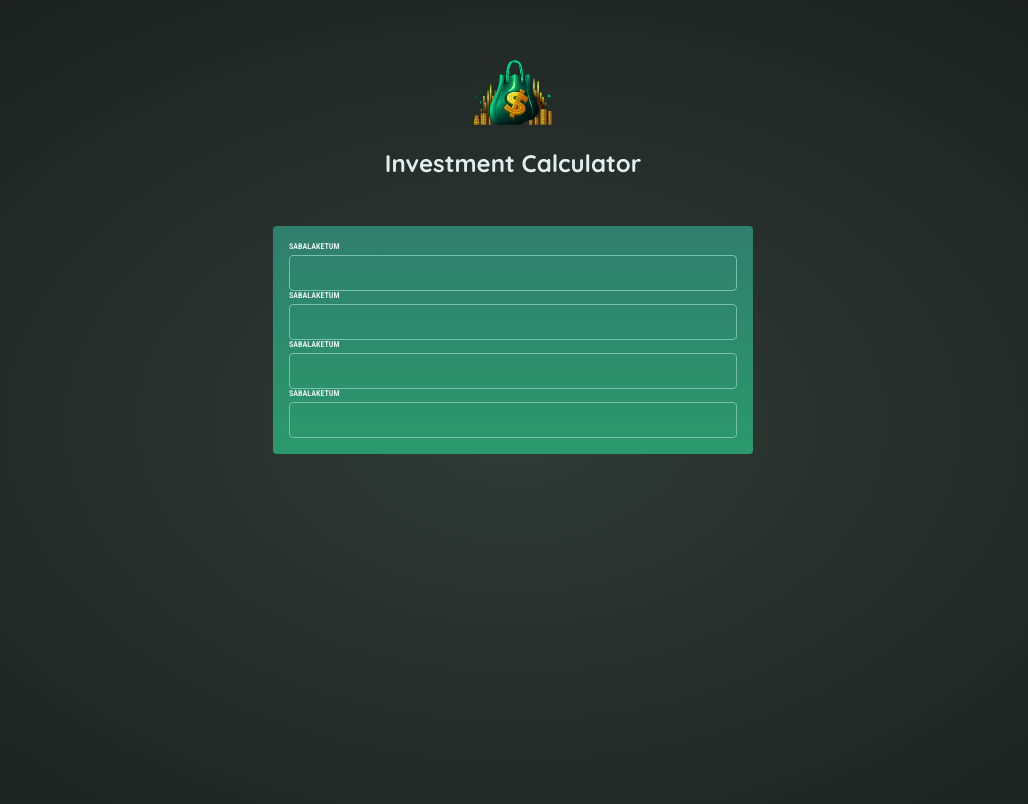
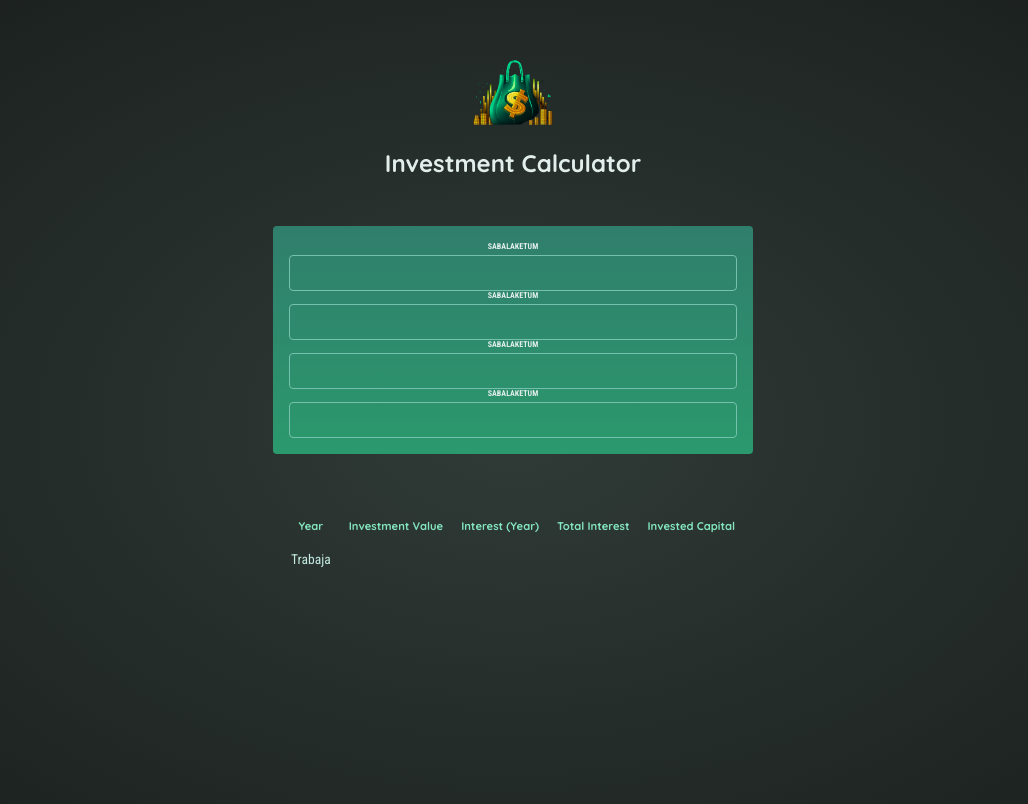
Before and after one commit to axellancieri/react-practice-p1, a React (Vite) app: page / in a window 1280 px wide. Shown: the top 804 px of the page, without its empty margins (127-1155 px from the left). Built offline with nearby package versions, Linux system fonts and the light colour scheme.

Commit message:
got table looking decent, will now go start making components of everything

```diff
--- a/src/App.jsx
+++ b/src/App.jsx
@@ -5,7 +5,7 @@ function App() {
         <img src="../public/investment-calculator-logo.png" alt="Investment Calculator" />
         <h1>Investment Calculator</h1>
       </header>
-      <form action="" id="user-input">
+      <form action="" id="user-input" className="center">
 
         <label htmlFor="" className="input-group">Sabalaketum</label>
         <input type="text" />
@@ -20,7 +20,35 @@ function App() {
         <input type="text" />
 
       </form>
-<table></table>
+
+<table id="result">
+  <thead className="center">
+    <tr>
+      <th>
+        Year
+      </th>
+      <th>
+        Investment Value
+      </th>
+      <th>
+        Interest (Year)
+      </th>
+      <th>
+        Total Interest
+      </th>
+      <th>
+        Invested Capital
+      </th>
+    </tr>
+  </thead>
+  <tbody className="center">
+    <tr>
+      <td>
+        Trabaja
+      </td>
+    </tr>
+  </tbody>
+</table>
 
     </>
   )
```
